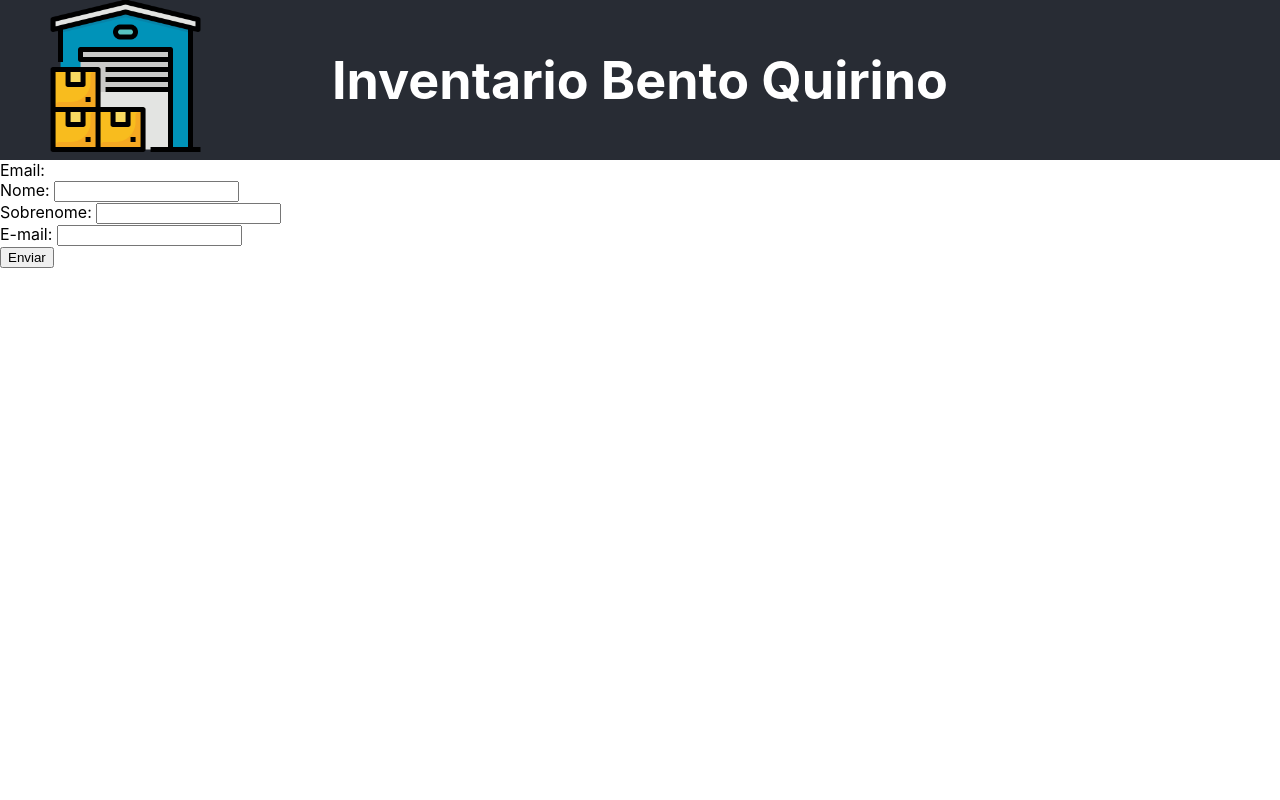
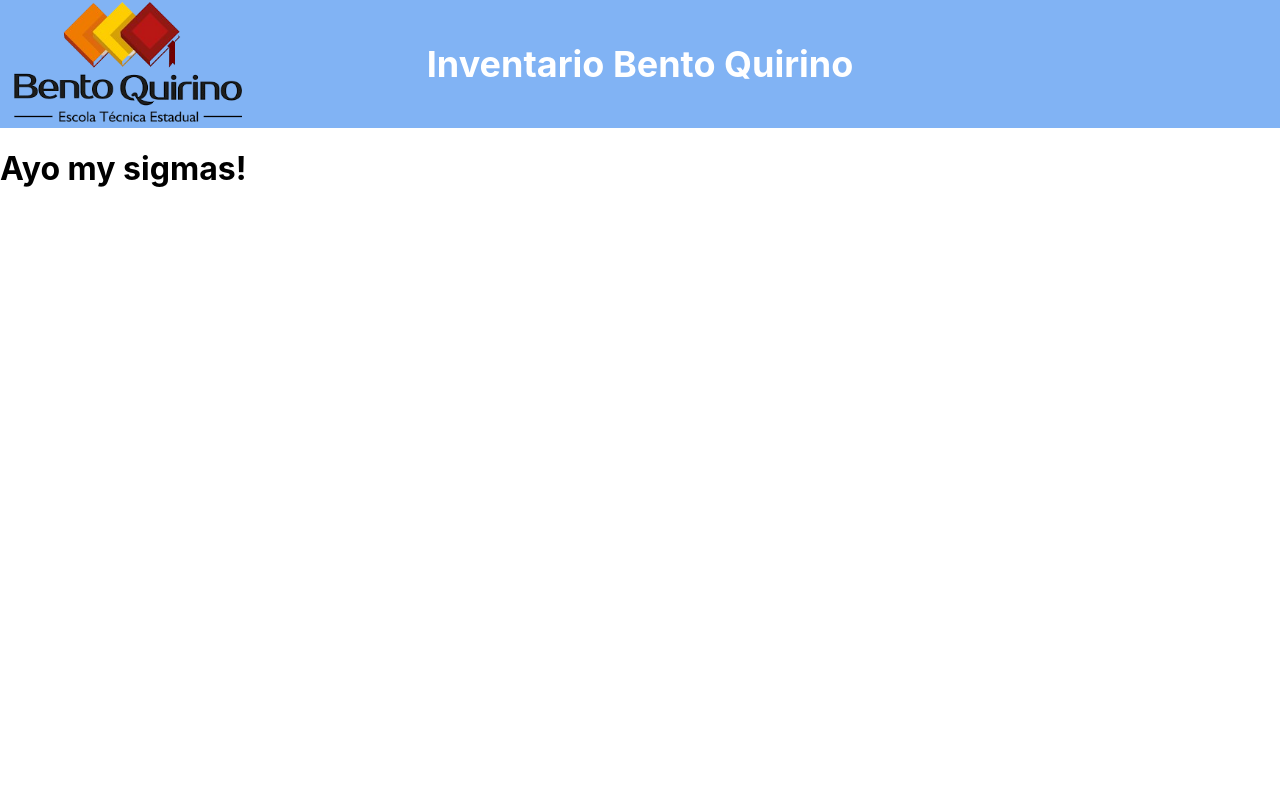
Before and after one commit to GabrielHugi/inventariobento, a React (Vite) app: page / in a window 1280 px wide. Shown: the top 800 px of the page. Built offline with nearby package versions, Linux system fonts and the light colour scheme.

Commit message:
Giovani is my best thug

```diff
--- a/src/pages/home/index.jsx
+++ b/src/pages/home/index.jsx
@@ -1,39 +1,17 @@
 import logo from "../../images/logo.png";
 import "./index.css";
 import "../shared/index.css";
+import MainHeader from "../shared/MainHeader/index.jsx"
+import MainFooter from "../shared/MainFooter/index.jsx";
 
 function Home() {
   return (
     <div className="Home">
-      <header className="Header">
-        <div style={{ width: "20%", textAlign: "center" }}>
-          <img src={logo} alt="logo" className="Logo" />
-        </div>
-        <div style={{ width: "60%", textAlign: "center" }}>
-          <h1>Inventario Bento Quirino</h1>
-        </div>
-        <div style={{ width: "20%" }}></div>
-      </header>
+      <MainHeader/>
       <div className="Body">
-        <div className="tela de login">
-          Email:
-          <form action="getform.php" method="get">
-            Nome: <input type="text" name="nome" />
-            <br />
-            Sobrenome: <input type="text" name="sobrenome" />
-            <br />
-            E-mail: <input type="email" name="email_usuario" />
-            <br />
-            <input type="submit" value="Enviar" />
-          </form>
-        </div>
+        <h1>Ayo my sigmas!</h1>
       </div>
-      <footer className="Footer">
-        <h5>
-          Todos os direitos reservados para nós os sigmas - ETEC BQ 2026 - Devs:
-          Hugi e JUCAGIO - coisas aleatorias pra encher o footer
-        </h5>
-      </footer>
+      <MainFooter/>
     </div>
   );
 }
--- /dev/null
+++ b/src/pages/shared/MainFooter/index.jsx
@@ -0,0 +1,18 @@
+import logo from "../../../images/logo.png";
+import "./index.css";
+import "../index.css";
+
+function MainFooter() {
+  return (
+    <>
+      <footer className="Footer">
+        <h5>
+          Todos os direitos reservados para nós os sigmas - ETEC BQ 2026 - Devs:
+          Hugi e JUCAGIO - coisas aleatorias pra encher o footer
+        </h5>
+      </footer>
+    </>
+  );
+}
+
+export default MainFooter;
--- /dev/null
+++ b/src/pages/shared/MainHeader/index.jsx
@@ -0,0 +1,21 @@
+import logo from "../../../images/logo.png";
+import "./index.css";
+import "../index.css";
+
+function MainHeader() {
+  return (
+    <>
+      <header className="Header">
+        <div style={{ width: "20%", textAlign: "center" }}>
+          <img src={logo} alt="logo" className="Logo" />
+        </div>
+        <div style={{ width: "60%", textAlign: "center" }}>
+          <h1>Inventario Bento Quirino</h1>
+        </div>
+        <div style={{ width: "20%" }}></div>
+      </header>
+    </>
+  );
+}
+
+export default MainHeader;
--- a/src/pages/shared/index.css
+++ b/src/pages/shared/index.css
@@ -7,18 +7,18 @@
 }
 
 .Header img {
-  height: 20vmin;
+  height: 15vmin;
   pointer-events: none;
 }
 
 .Header {
-  background-color: #282c34;
-  height: 20vh;
+  background-color: #81b3f4;
+  height: 16vh;
   display: flex;
   flex-direction: row;
   align-items: center;
   justify-content: center;
-  font-size: calc(10px + 2vmin);
+  font-size: calc(10px + 1vmin);
   color: white;
 }
 
```
Also changed, not shown: src/images/logo.png, src/pages/shared/MainFooter/index.css (added), src/pages/shared/MainHeader/index.css (added).
